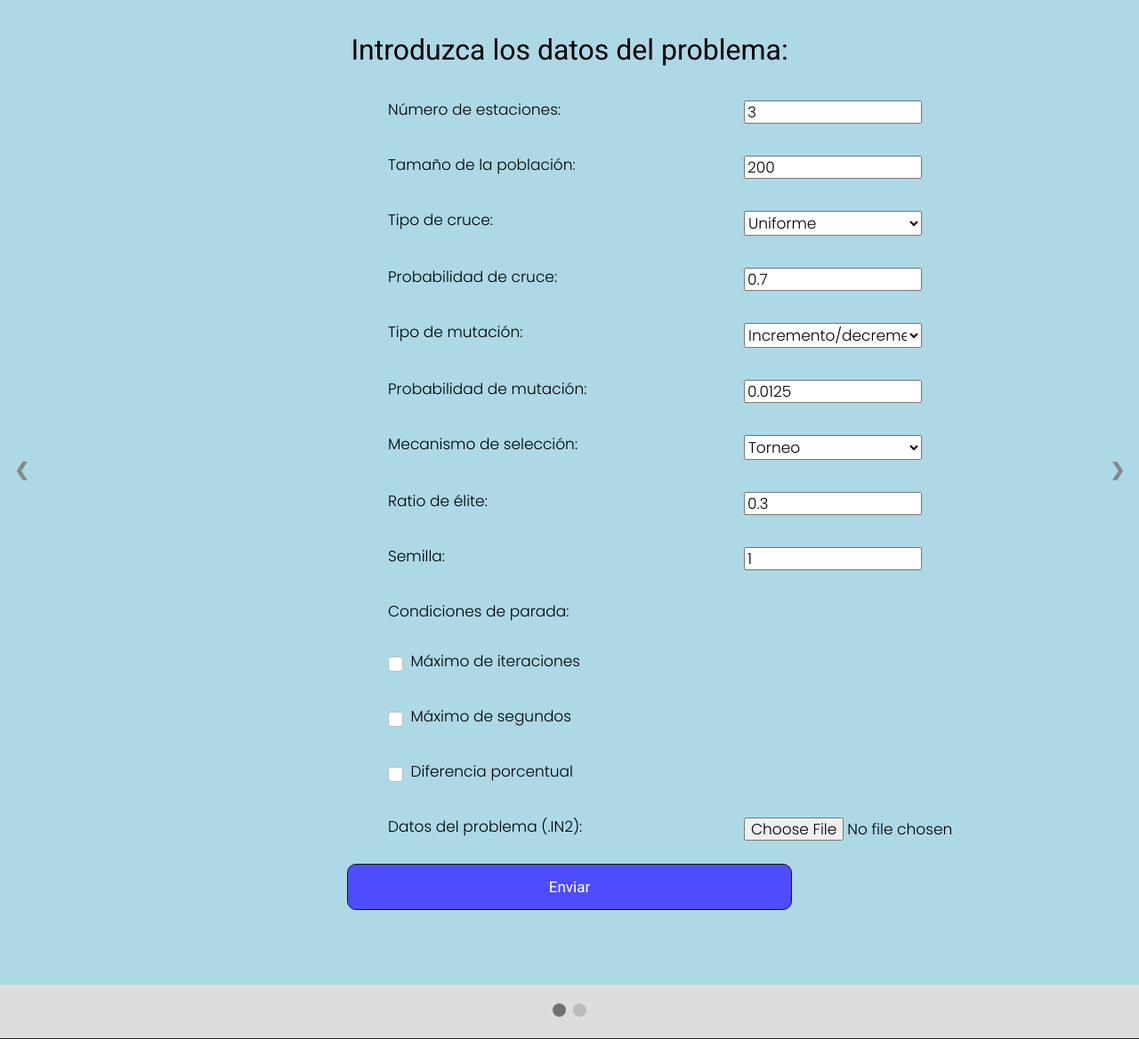
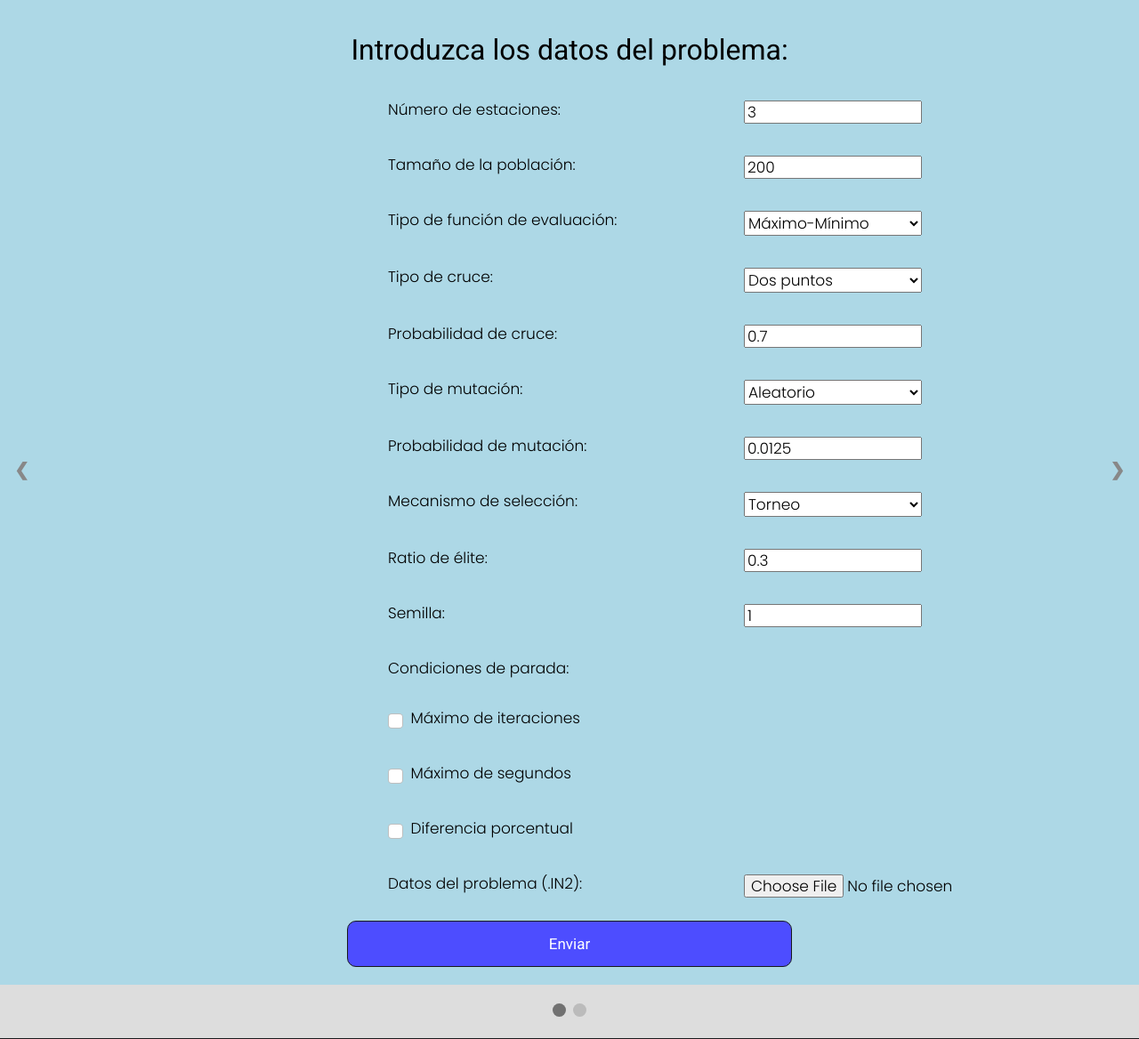
Before and after one commit to victorbeeme/ProyectoMod, a Django app: page /index/ in a window 1280 px wide; the page is wider, and only the part inside the window is pictured. Shown: the part 754-1922 px from the top of that part at 89% size. Run offline with Django 3.2, Linux system fonts and the light colour scheme; some libraries are stand-ins or nearby versions.

Commit message:
Podemos elegir funcion de evaluacion

```diff
--- a/interfazMod/interfazMod/blp_ga.py
+++ b/interfazMod/interfazMod/blp_ga.py
@@ -2,6 +2,7 @@
 import numpy as np
 from datetime import datetime
 import matplotlib.pyplot as plt
+plt.switch_backend('agg')
 
 
 class BlpGa:
--- a/interfazMod/interfazMod/templates/index.html
+++ b/interfazMod/interfazMod/templates/index.html
@@ -71,13 +71,25 @@
                                 <p><input type="number" value="3" name="estaciones" min="1" style=" position: relative; width: 200px;" max="20"></p>
                                 <p>Tamaño de la población: </p>
                                 <p><input type="number" value="200" name="poblacion" min="1" style=" position: relative; width: 200px;"></p>
+
+                                <p>Tipo de función de evaluación:</p>
+                                <p>
+                                    <select class="custom-select mr-sm-2" id="inlineFormCustomSelect" name="tipoFuncionEv"
+                                        style="position: relative; width: 200px;">
+                                        <option value="max_min" selected>Máximo-Mínimo</option>
+                                        <option value="var">Con varianza</option>
+                                        <option value="var_max">Máximo de varianza</option>
+                                        <option value="max">Máximo</option>
+                                    </select>
+                                </p>
+
                                 <p>Tipo de cruce:</p>
                                 <p>
                                     <select class="custom-select mr-sm-2" id="inlineFormCustomSelect" name="tipoCruce"
                                         style="position: relative; width: 200px;">
                                         <option value="uniform">Uniforme</option>
                                         <option value="one_point">Unipuntual</option>
-                                        <option value="two_points">Dos puntos</option>
+                                        <option value="two_points" selected>Dos puntos</option>
                                     </select>
                                 </p>
 
@@ -88,7 +100,7 @@
                                     <select class="custom-select mr-sm-2" id="inlineFormCustomSelect" name="tipoMut"
                                         style="position: relative; width: 200px;">
                                         <option value="inc-dec">Incremento/decremento</option>
-                                        <option value="random">Aleatorio</option>
+                                        <option value="random" selected>Aleatorio</option>
                                     </select>
                                 </p>
                                 <p>Probabilidad de mutación: </p>
--- a/interfazMod/interfazMod/views.py
+++ b/interfazMod/interfazMod/views.py
@@ -37,7 +37,8 @@ def buscar(request):
     porcentaje = request.POST["porcentaje"]
     file = request.FILES["archivoIN"]
     content = file.read()
-    ctx = model.runModel("021MITCHELL", "max_min", tipoMut,seleccion, tipoCruce, "valid", poblacion, mutacion, elite, cruce, semilla, iteraciones, segundos, porcentaje, estaciones,content)
+    funcEv = request.POST["tipoFuncionEv"]
+    ctx = model.runModel(funcEv, tipoMut,seleccion, tipoCruce, "valid", poblacion, mutacion, elite, cruce, semilla, iteraciones, segundos, porcentaje, estaciones,content)
     ctx["cruce"] = cruce
     ctx["content"] = content
     return render(request, "cargado.html", ctx)
```
Also changed, not shown: interfazMod/interfazMod/model.py (+2 -9 lines), interfazMod/interfazMod/templates/cargado.html (+16 -3 lines), 3 other files.
